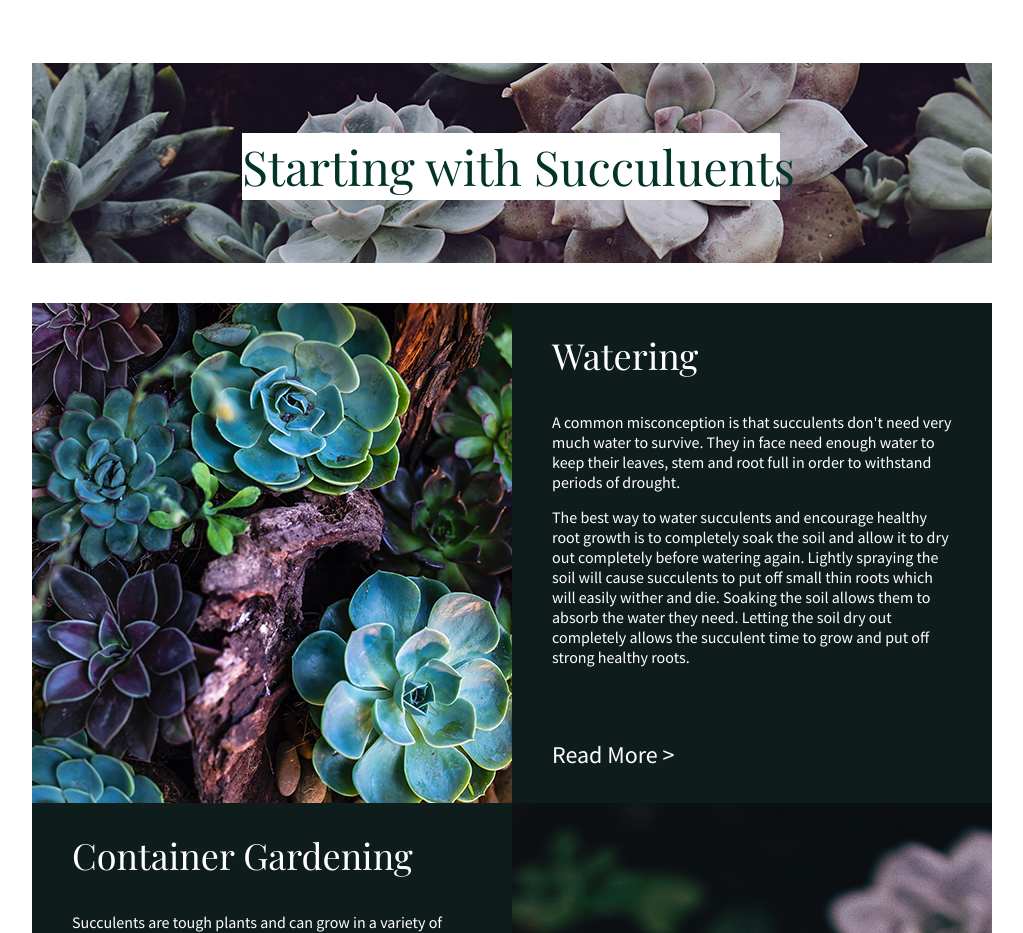
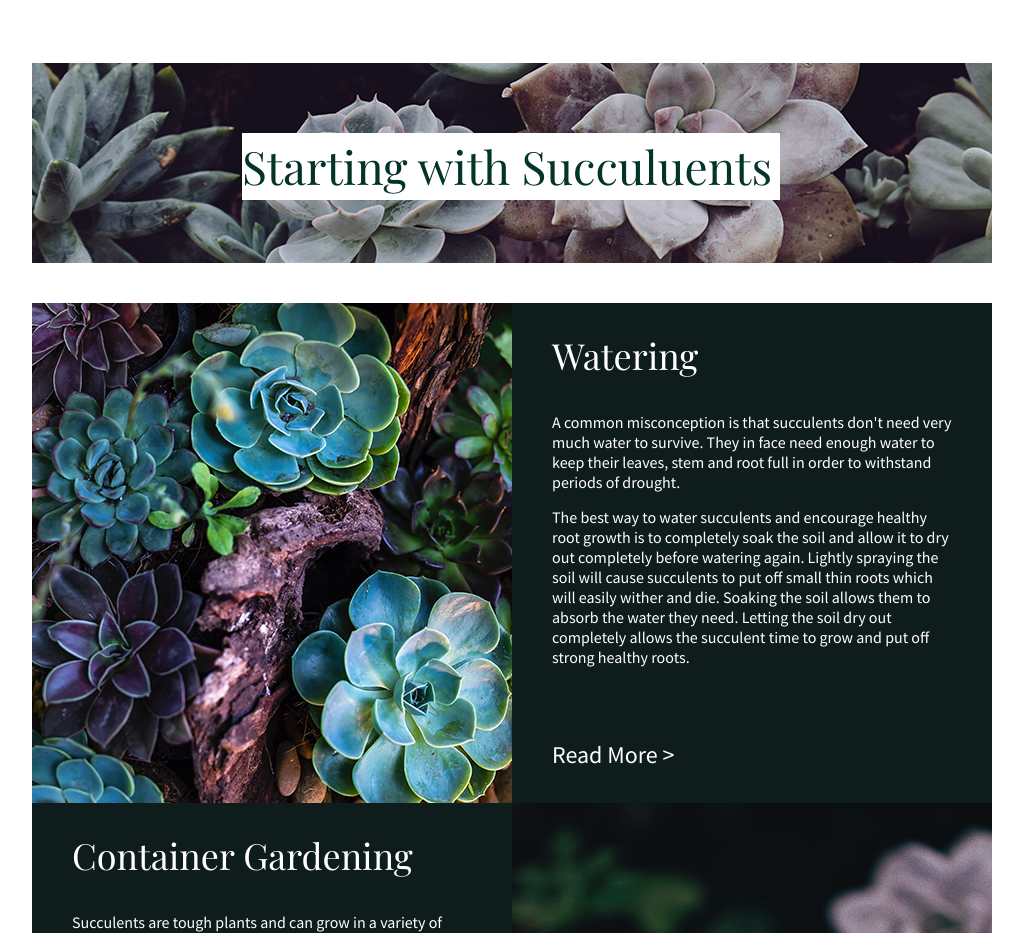
Before and after one commit to AdamPumphrey/COMP1017, a plain HTML site: page assignment3/index.html in a window 1280 px wide. Shown: the part 1320-2253 px from the top of the page, without its empty margins (128-1151 px from the left). Drawn offline with nearby package versions, Linux system fonts and the light colour scheme.

Commit message:
edited font size to make element fit

```diff
--- a/assignment3/css/styles.css
+++ b/assignment3/css/styles.css
@@ -225,8 +225,8 @@ font-family: 'Playfair Display', serif;
 }
 
 .rectangle h2{
-	font-size: 48px;
-	/*Font size should be 48 but I can't get it to fit in the rectangle*/
+	font-size: 46px;
+	/*Font size should be 48 according to Photopea but I can't get it to fit in the rectangle*/
 	line-height: 67px;
 }
 
```
